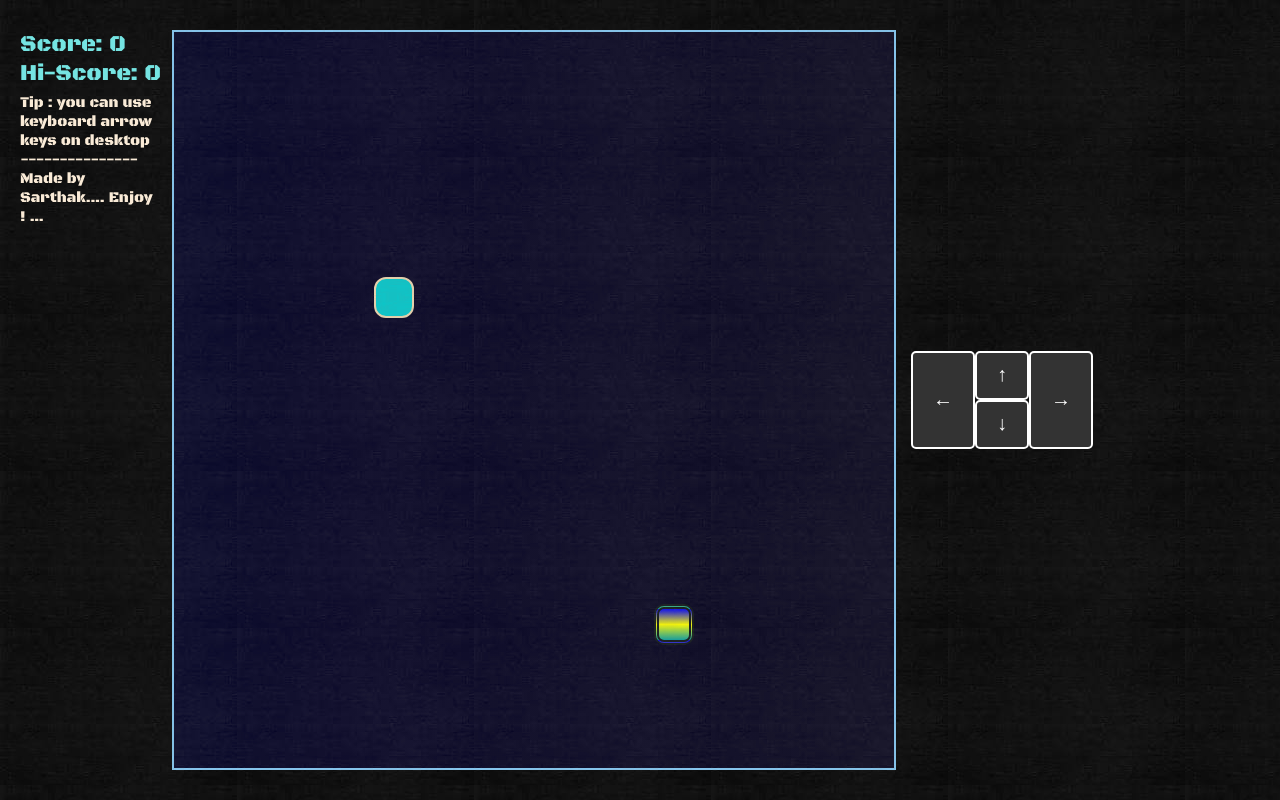
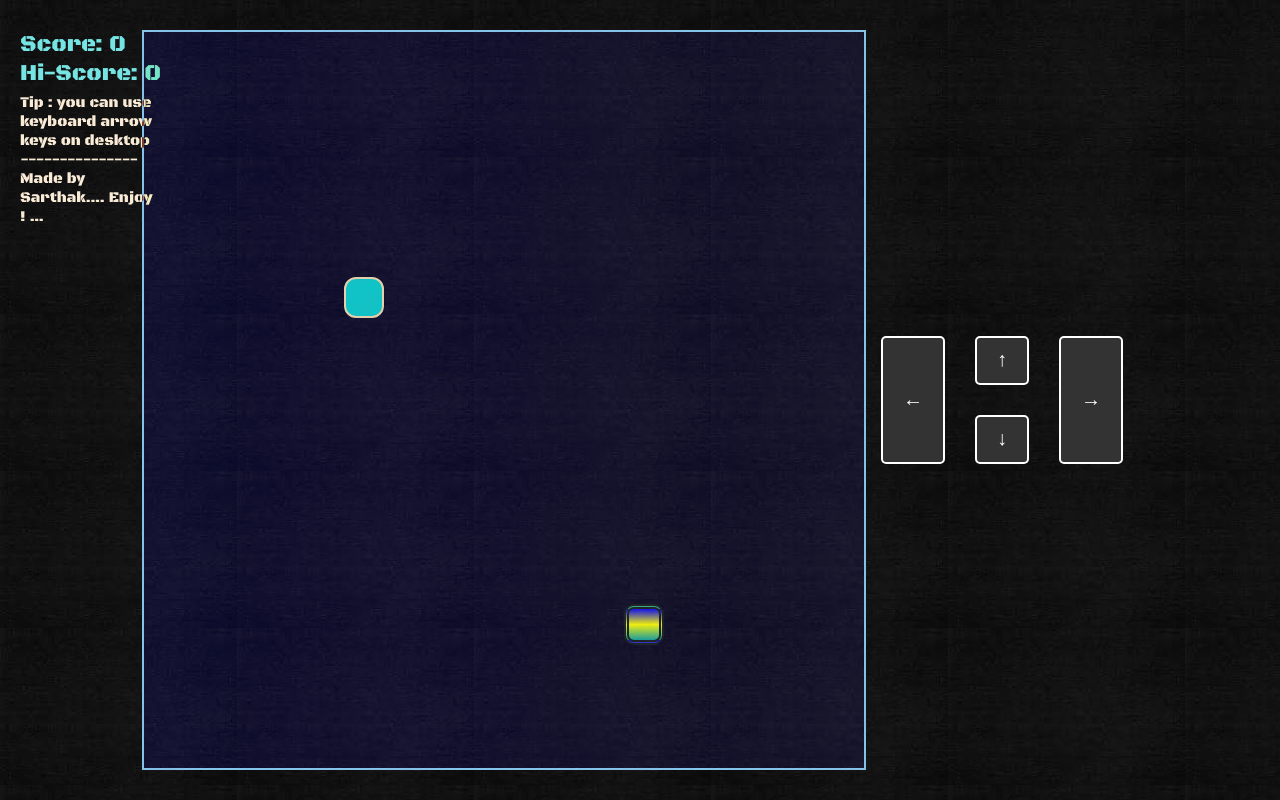
Before and after one commit to sarthakkumbhar/snakeee, a plain HTML site: page index.html in a window 1280 px wide. Drawn offline with Linux system fonts and the light colour scheme.

Commit message:
Update style.css

```diff
--- a/style.css
+++ b/style.css
@@ -53,11 +53,10 @@
 #arrow-buttons {
     display: flex;
     justify-content: space-around;
-    margin : 15px;
 }
 
 .arrow-button {
-    magin :18px;
+    margin: 15px;
     font-size: 20px;
     padding: 10px 20px;
     border: 2px solid #fff;
```
